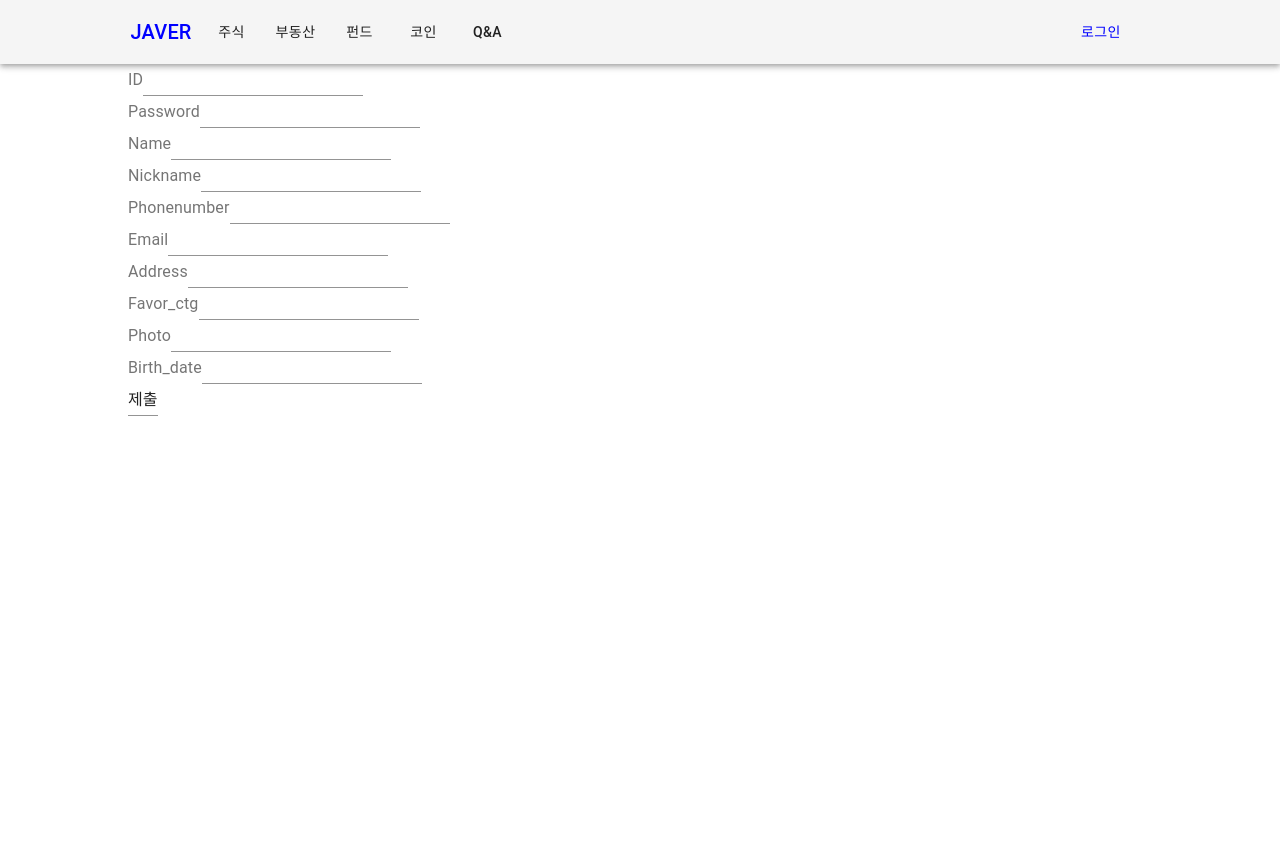
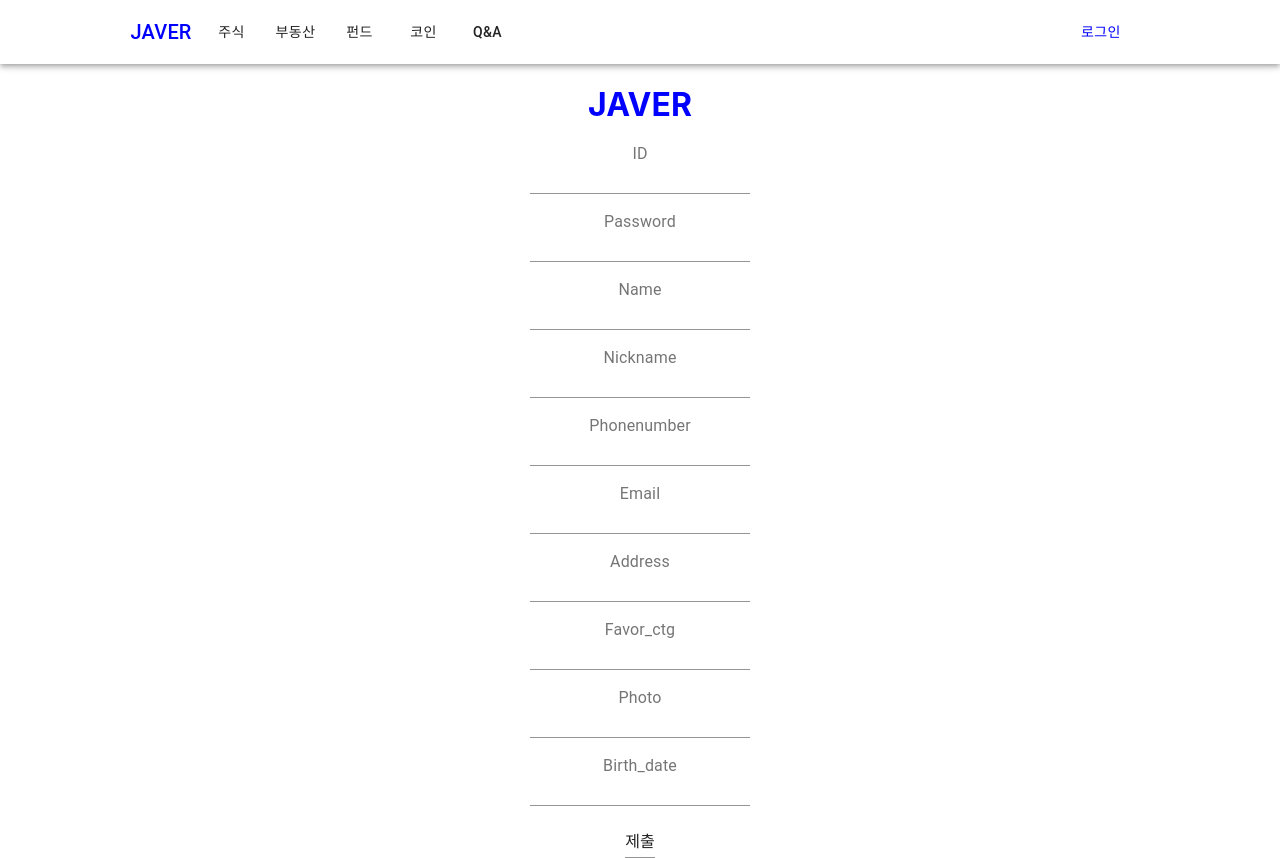
Before and after one commit to vxda7/common-project, a React (Create React App) app in the folder javer/: page /signup in a window 1280 px wide. Before the commit the page ends 800 px from the top, so only its background shows below. Built offline with nearby package versions, Linux system fonts and the light colour scheme.

Commit message:
[+] signup little chagne

```diff
--- a/javer/src/App.js
+++ b/javer/src/App.js
@@ -70,7 +70,11 @@ const App = () => {
   const signupstyle = { fontSize: "7px" };
   return (
     <div>
-      <AppBar position="static" color="default">
+      <AppBar
+        position="static"
+        color="default"
+        style={{ backgroundColor: "rgba(255, 255, 255, 0)" }}
+      >
         <Toolbar
           style={{
             display: "flex",
--- a/javer/src/pages/Signup.js
+++ b/javer/src/pages/Signup.js
@@ -1,6 +1,7 @@
 import React, { useState } from "react";
 import Input from "@material-ui/core/Input";
 import FormLabel from "@material-ui/core/FormLabel";
+import { Grid } from "@material-ui/core";
 import axios from "axios";
 
 const Signup = () => {
@@ -72,13 +73,7 @@ const Signup = () => {
     };
     console.log(data);
     axios
-      .post(
-        URL,
-        // (req, res) => {
-        // res.header("Access-Control-Allow-Origin", "*");
-        // res.send(data);}
-        data
-      )
+      .post(URL, data)
       .then(res => {
         console.log(res);
       })
@@ -87,6 +82,13 @@ const Signup = () => {
 
   return (
     <form onSubmit={save}>
+      <Grid
+        container
+        direction="column"
+        justify="flex-start"
+        alignItems="center"
+      >
+        <h1 style={{ color: "blue" }}>JAVER</h1>
         <FormLabel htmlFor="id">ID</FormLabel>
         <Input name="id" id="id" onChange={setIdText} />
         <br />
@@ -122,6 +124,7 @@ const Signup = () => {
         <Input name="birth_date" id="birth_date" onChange={setBirth_dateText} />
         <br />
         <Input type="submit" value="제출" />
+      </Grid>
     </form>
   );
 };
```
Lines whose indentation alone changed are shown as unchanged.
